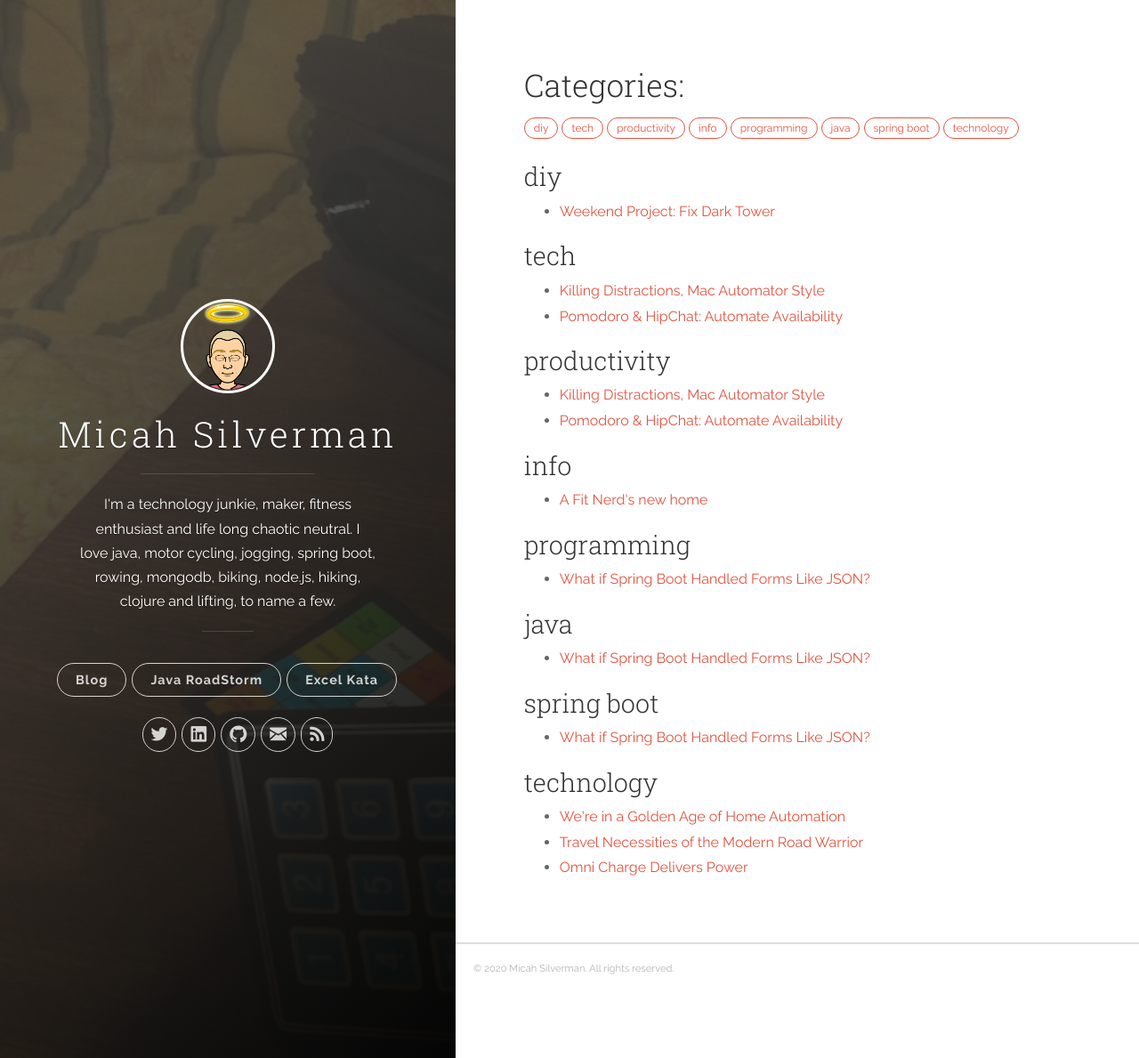
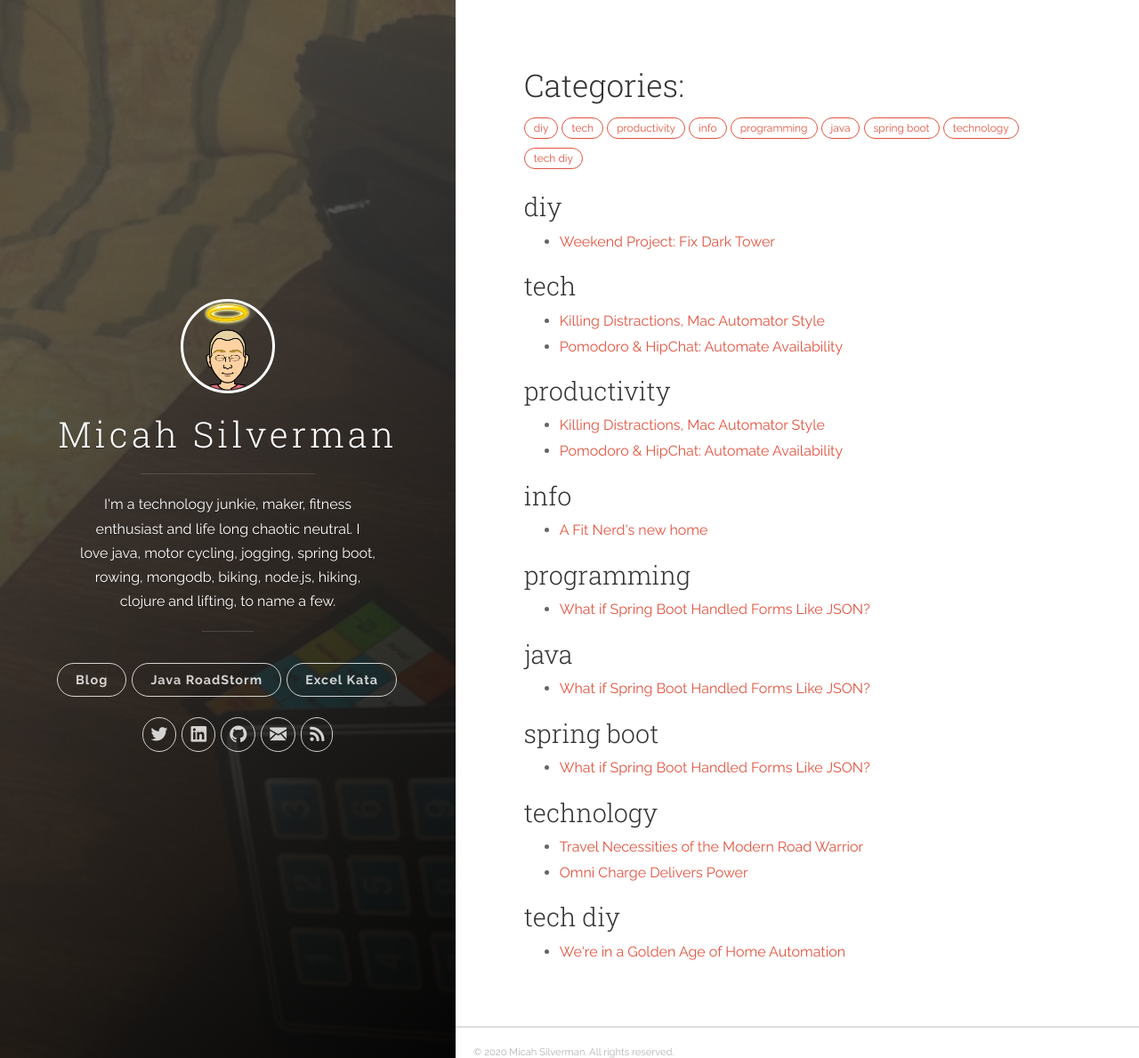
Before and after one commit to dogeared/dogeared.github.io, a Jekyll site: the page built from categories.md, in a window 1280 px wide and 1189 px high. Shown: the whole window at 89% size. Built offline with Jekyll 4.4.1, drawn with Linux system fonts in a browser that asks for light colours; nearby versions of some CDN libraries.

Commit message:
updated tags

```diff
--- a/_posts/2020-08-01-golden-age-home-automation.md
+++ b/_posts/2020-08-01-golden-age-home-automation.md
@@ -2,7 +2,7 @@
 layout: post
 title:  "We're in a Golden Age of Home Automation"
 date:   2020-08-01 09:00:00 -0400
-categories: [technology]
+categories: [tech diy]
 tags: [travel]
 ---
 
```
